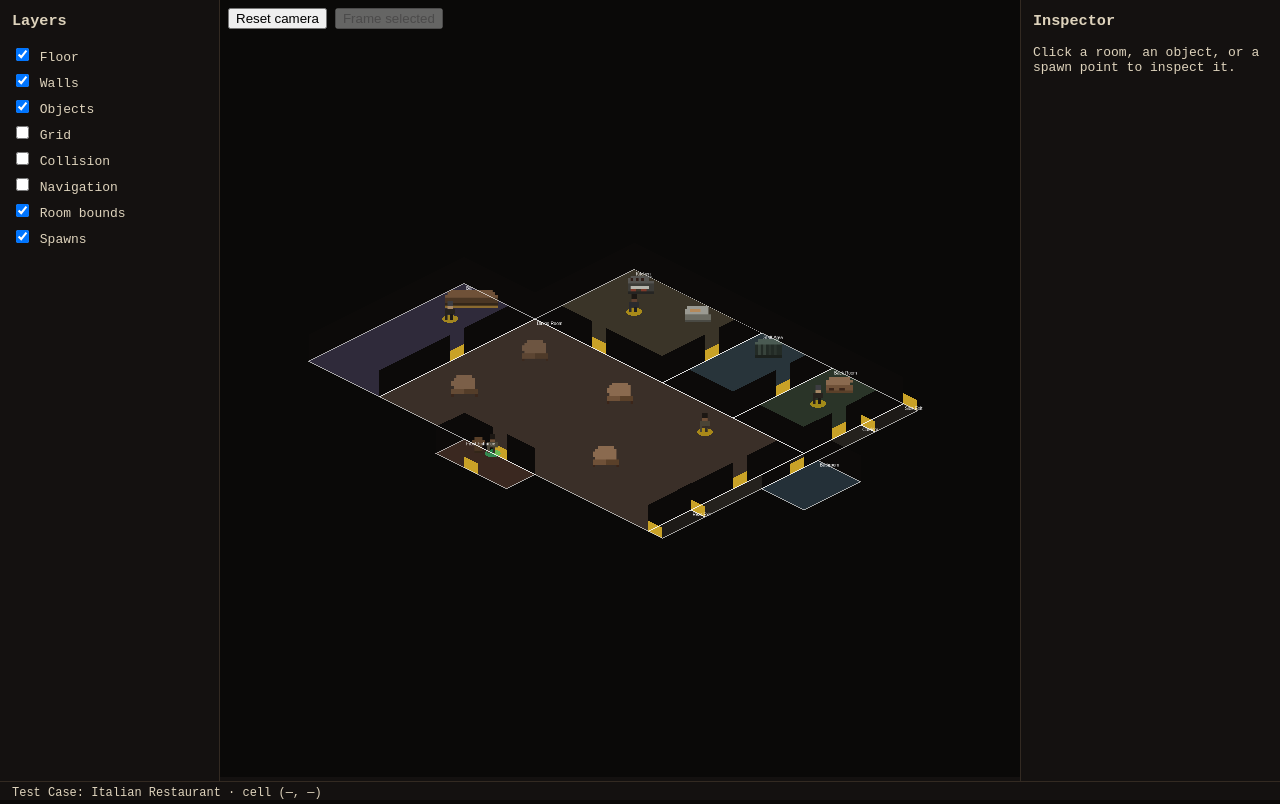
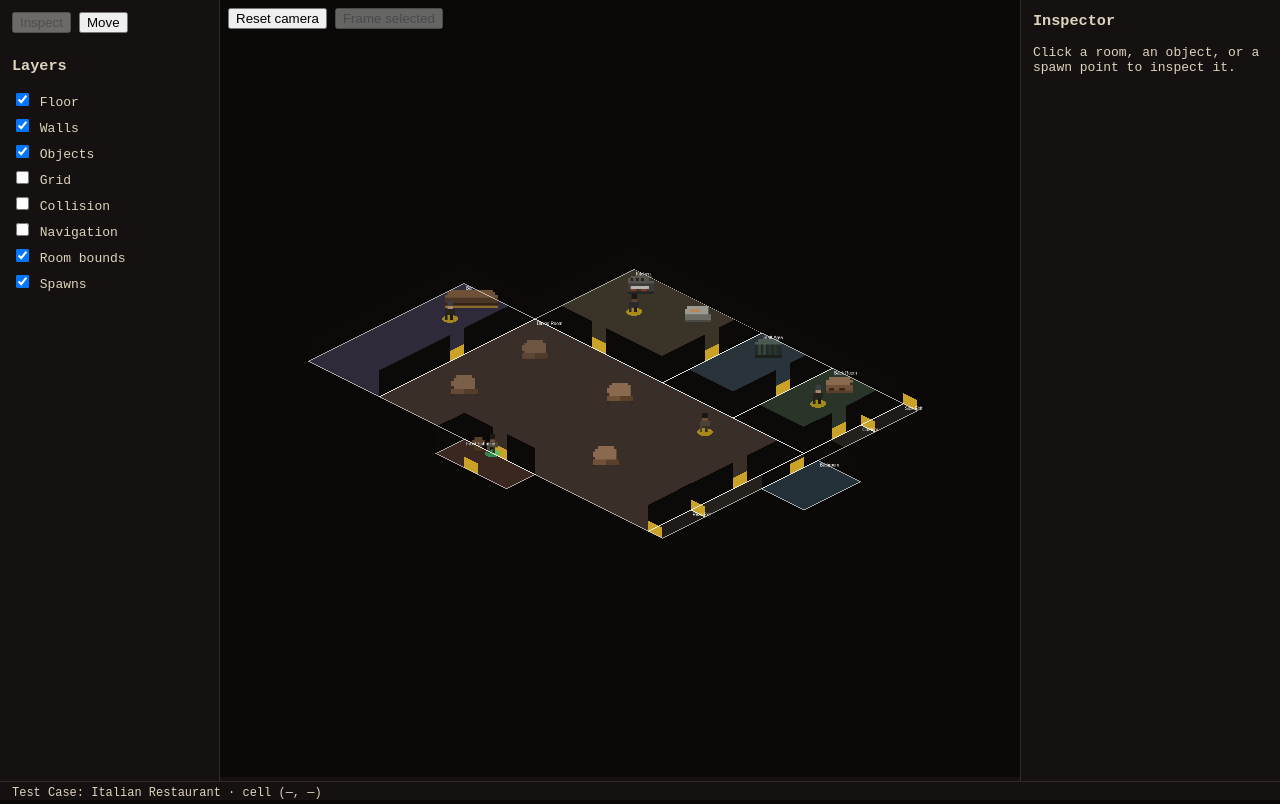
Before and after one commit to nettops/frontline, a React (Vite) app in the folder maplab/: page / in a window 1280 px wide. Built offline with nearby package versions, Linux system fonts and the light colour scheme.

Commit message:
Map Lab: Move/Inspect mode toggle in the side panel
Co-Authored-By: Claude Sonnet 5 <noreply@anthropic.com>

```diff
--- a/maplab/src/MapLabApp.tsx
+++ b/maplab/src/MapLabApp.tsx
@@ -1,16 +1,19 @@
 import { useRef, useState } from 'react';
 import { restaurantMap } from './map/restaurant';
 import type { SelectedEntity } from './map/types';
+import type { Mode } from './render/movement';
 import PixiStage, { type PixiStageHandle } from './render/PixiStage';
 import { DEFAULT_LAYER_VISIBILITY, type LayerVisibility } from './render/layers';
 import Inspector from './lab/Inspector';
 import LayerToggles from './lab/LayerToggles';
+import ModeToggle from './lab/ModeToggle';
 import StatusBar from './lab/StatusBar';
 
 export default function MapLabApp() {
   const [selected, setSelected] = useState<SelectedEntity>(null);
   const [cursorCell, setCursorCell] = useState<{ x: number; y: number } | null>(null);
   const [layers, setLayers] = useState<LayerVisibility>(DEFAULT_LAYER_VISIBILITY);
+  const [mode, setMode] = useState<Mode>('inspect');
   const handleRef = useRef<PixiStageHandle | null>(null);
 
   return (
@@ -25,11 +28,15 @@ export default function MapLabApp() {
         fontFamily: 'monospace',
       }}
     >
-      <LayerToggles value={layers} onChange={setLayers} />
+      <div style={{ borderRight: '1px solid #332a22', display: 'flex', flexDirection: 'column' }}>
+        <ModeToggle value={mode} onChange={setMode} />
+        <LayerToggles value={layers} onChange={setLayers} />
+      </div>
       <div style={{ position: 'relative' }}>
         <PixiStage
           map={restaurantMap}
           layerVisibility={layers}
+          mode={mode}
           onSelect={setSelected}
           onPointerMove={setCursorCell}
           registerHandle={(h) => { handleRef.current = h; }}
--- a/maplab/src/lab/LayerToggles.tsx
+++ b/maplab/src/lab/LayerToggles.tsx
@@ -13,7 +13,7 @@ export default function LayerToggles({
   onChange: (next: LayerVisibility) => void;
 }) {
   return (
-    <aside style={{ padding: 12, borderRight: '1px solid #332a22' }}>
+    <aside style={{ padding: 12 }}>
       <h3 style={{ marginTop: 0 }}>Layers</h3>
       {(Object.keys(LABELS) as (keyof LayerVisibility)[]).map((key) => (
         <label key={key} style={{ display: 'block', marginBottom: 6 }}>
--- /dev/null
+++ b/maplab/src/lab/ModeToggle.tsx
@@ -0,0 +1,20 @@
+import type { Mode } from '../render/movement';
+
+export default function ModeToggle({
+  value,
+  onChange,
+}: {
+  value: Mode;
+  onChange: (next: Mode) => void;
+}) {
+  return (
+    <div style={{ padding: 12, display: 'flex', gap: 8 }}>
+      <button onClick={() => onChange('inspect')} disabled={value === 'inspect'}>
+        Inspect
+      </button>
+      <button onClick={() => onChange('move')} disabled={value === 'move'}>
+        Move
+      </button>
+    </div>
+  );
+}
```
